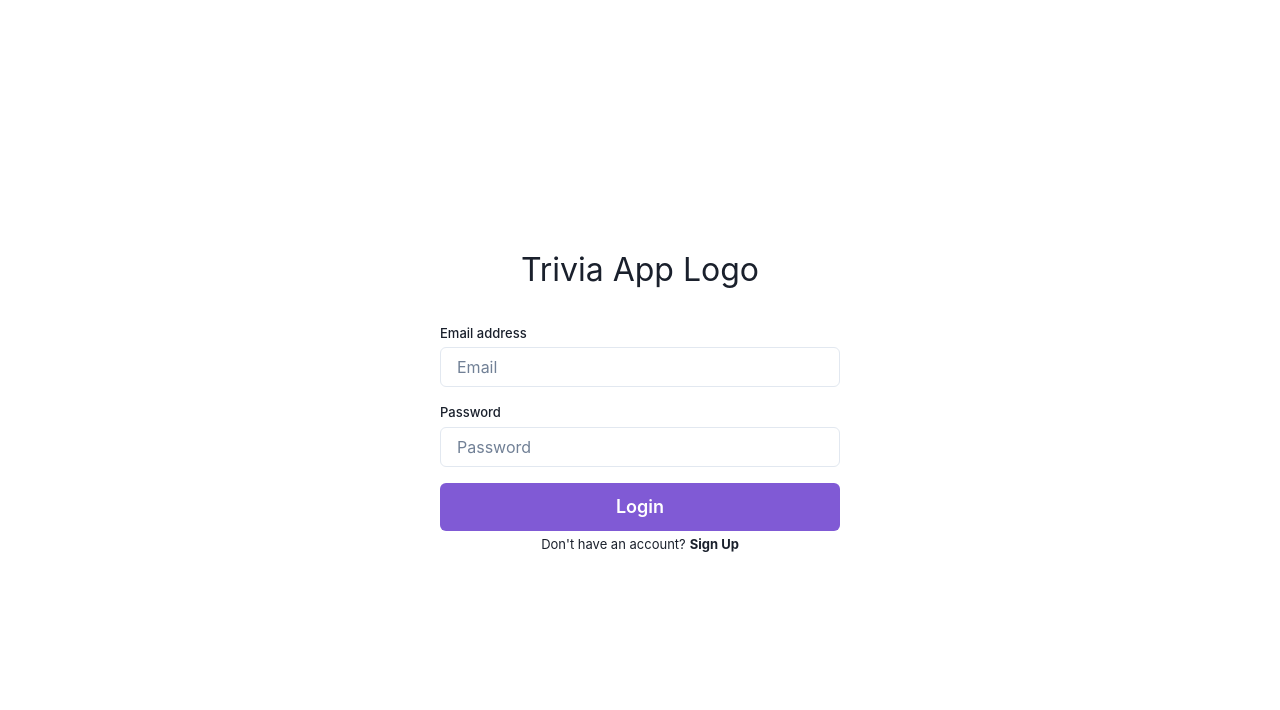
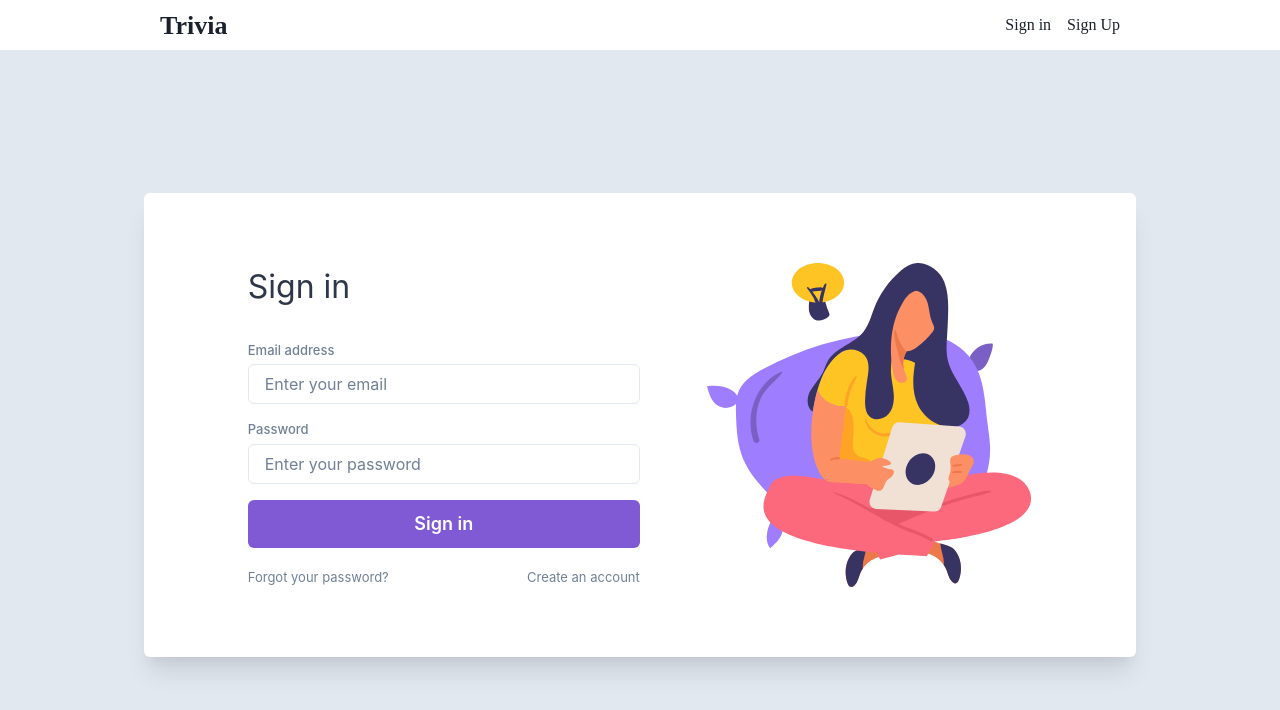
Before and after one commit to ingridflack/trivia-app, a React (Vite) app: page /login in a window 1280 px wide. Shown: the top 710 px of the page. Built offline with nearby package versions, Linux system fonts and the light colour scheme.

Commit message:
Update sign in page layout

```diff
--- a/src/components/LoginForm.tsx
+++ b/src/components/LoginForm.tsx
@@ -57,20 +57,22 @@ export default function LoginForm() {
     <form
       onSubmit={handleSubmit(onSubmit)}
       style={{
-        width: "100%",
         display: "flex",
-        alignItems: "center",
-        justifyContent: "center",
         flexDirection: "column",
       }}
     >
-      <FormControl isInvalid={!!errors.email} maxWidth="400px">
-        <FormLabel htmlFor="email" fontSize="small" marginBottom="4px">
+      <FormControl isInvalid={!!errors.email} maxWidth="392px">
+        <FormLabel
+          htmlFor="email"
+          marginBottom="4px"
+          fontSize="small"
+          color="gray.500"
+        >
           Email address
         </FormLabel>
         <Input
           type="email"
-          placeholder="Email"
+          placeholder="Enter your email"
           id="email"
           {...register("email", {
             required: "Email is required.",
@@ -85,18 +87,19 @@ export default function LoginForm() {
         </FormErrorMessage>
       </FormControl>
 
-      <FormControl isInvalid={!!errors.password} maxWidth="400px">
+      <FormControl isInvalid={!!errors.password} maxWidth="392px">
         <FormLabel
           marginTop="16px"
           htmlFor="password"
           fontSize="small"
           marginBottom="4px"
+          color="gray.500"
         >
           Password
         </FormLabel>
         <Input
           type="password"
-          placeholder="Password"
+          placeholder="Enter your password"
           id="password"
           {...register("password", {
             required: "Password is required.",
@@ -116,7 +119,7 @@ export default function LoginForm() {
         isLoading={isSubmitting}
         type="submit"
       >
-        Login
+        Sign in
       </Button>
     </form>
   );
--- a/src/pages/Login.tsx
+++ b/src/pages/Login.tsx
@@ -1,36 +1,55 @@
-import { Box, Container, Link, Text } from "@chakra-ui/react";
+import { Box, Card, Container, Image, Link, Text } from "@chakra-ui/react";
 import LoginForm from "../components/LoginForm";
+import Header from "../components/Header";
 
 export default function Login() {
   return (
-    <Container
-      centerContent
-      height="100%"
-      alignItems="center"
-      justifyContent="center"
-    >
-      <Text fontSize="xx-large" marginBottom="30px">
-        Trivia App Logo
-      </Text>
-      <LoginForm />
+    <>
+      <Header />
 
-      <Box
-        marginTop="4px"
+      <Container
+        backgroundColor="gray.200"
         display="flex"
         alignItems="center"
         justifyContent="center"
-        width="100%"
+        maxWidth="none"
+        minH="calc(var(--chakra-vh) - 50px)" // 100vh - 50px (height of the header)
       >
-        <Text fontSize="small">Don't have an account?</Text>
-        <Link
-          fontSize="small"
-          fontWeight="bold"
-          marginLeft="4px"
-          href="/sign-up"
+        <Card
+          display="flex"
+          flexDirection={["column", "column", "row"]}
+          justifyContent="space-around"
+          maxW="992px"
+          width="100%"
+          padding="70px"
+          shadow="xl"
         >
-          Sign Up
-        </Link>
-      </Box>
-    </Container>
+          <Box maxW="392px" width="100%">
+            <Text fontSize="xx-large" marginBottom="30px" color="gray.700">
+              Sign in
+            </Text>
+            <LoginForm />
+
+            <Box marginTop="20px" display="flex" justifyContent="space-between">
+              <Link fontSize="small" color="gray.500" href="/sign-up">
+                Forgot your password?
+              </Link>
+
+              <Link fontSize="small" color="gray.500" href="/sign-up">
+                Create an account
+              </Link>
+            </Box>
+          </Box>
+
+          <Image
+            src="src/assets/login.svg"
+            alt="Login image"
+            width="325px"
+            height="324px"
+            pointerEvents="none"
+          />
+        </Card>
+      </Container>
+    </>
   );
 }
```
Also changed, not shown: src/assets/login.svg (added).
